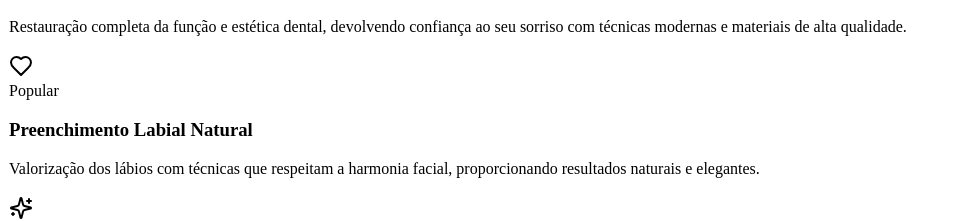
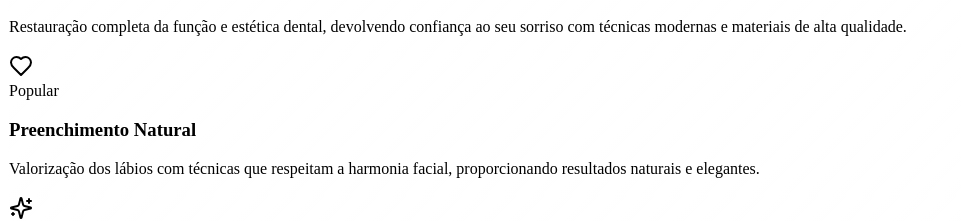
Before and after one commit to velora369/DRARAQUEL, a React (Vite) app in the folder client/: page / in a window 1280 px wide. Shown: the part 2003-2224 px from the top of the page, without its empty margins (0-961 px from the left). Built offline with nearby package versions, Linux system fonts and the light colour scheme; a web font is replaced by a local one.

Commit message:
Update treatment card title to Preenchimento Natural
Co-authored-by: velora369 <velora369@users.noreply.github.com>

```diff
--- a/client/src/components/TreatmentsSection.tsx
+++ b/client/src/components/TreatmentsSection.tsx
@@ -12,7 +12,7 @@ const mainTreatments = [
   },
   {
     icon: Heart,
-    title: "Preenchimento Labial Natural",
+    title: "Preenchimento Natural",
     description:
       "Valorização dos lábios com técnicas que respeitam a harmonia facial, proporcionando resultados naturais e elegantes.",
     badge: "Popular",
```
